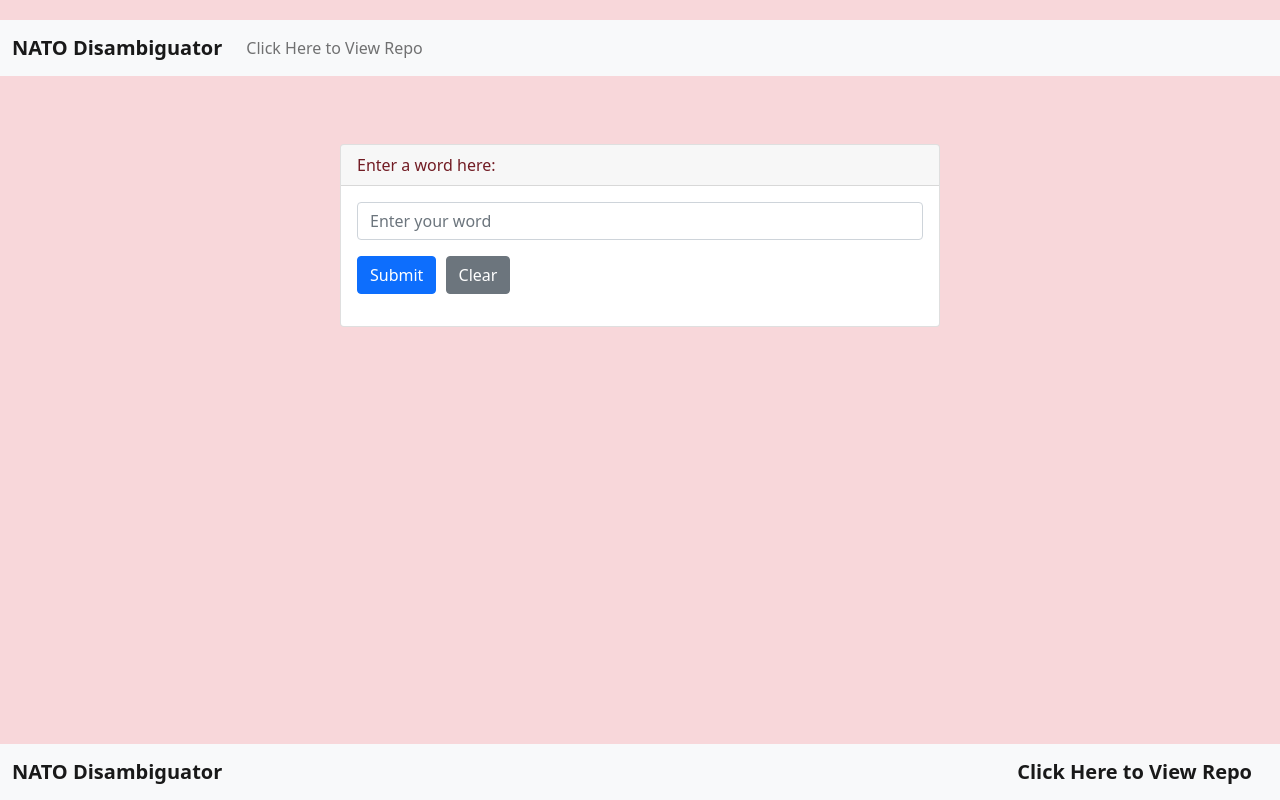
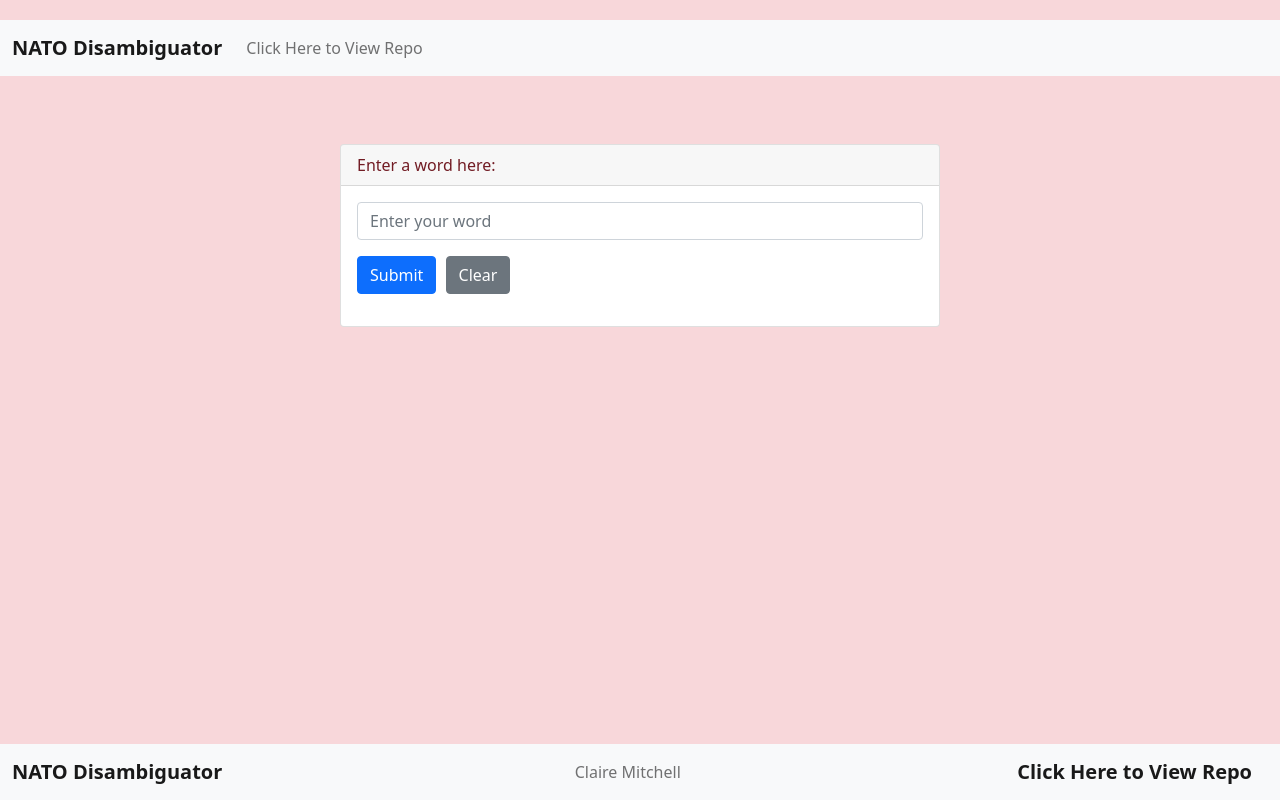
Before and after one commit to cm1803/juliett, a plain HTML site: page index.html in a window 1280 px wide. Drawn offline with nearby package versions, Linux system fonts and the light colour scheme.

Commit message:
Update index.html

```diff
--- a/index.html
+++ b/index.html
@@ -53,6 +53,7 @@
             <nav class="navbar fixed-bottom navbar-light bg-light">
                 <div class="container-fluid">
                     <a class="navbar-brand" href="#">NATO Disambiguator</a>
+                    <span class="navbar-text">Claire Mitchell</span>
                     <a class="navbar-brand" href="https://github.com/cm1803/juliett">Click Here to View Repo</a>
                 </div>
             </nav>
```
